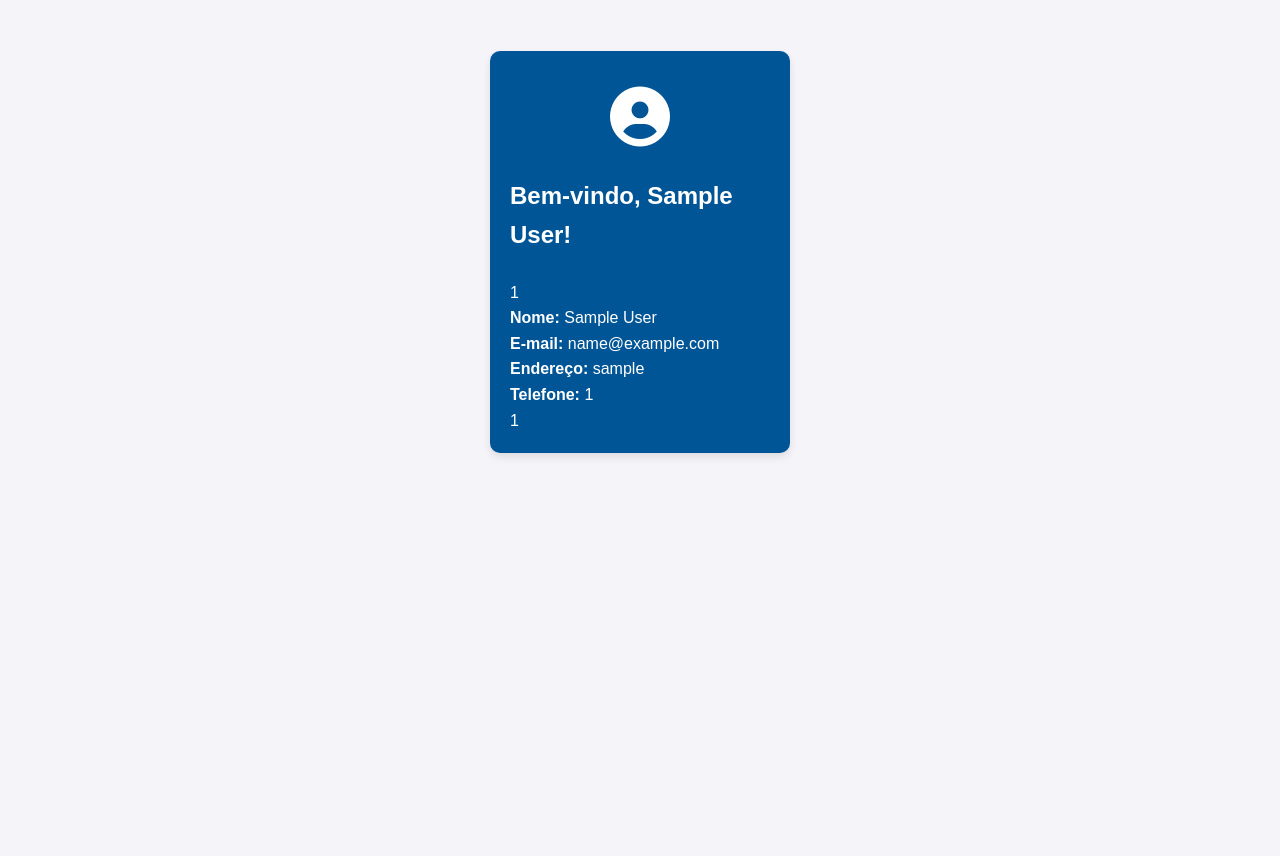
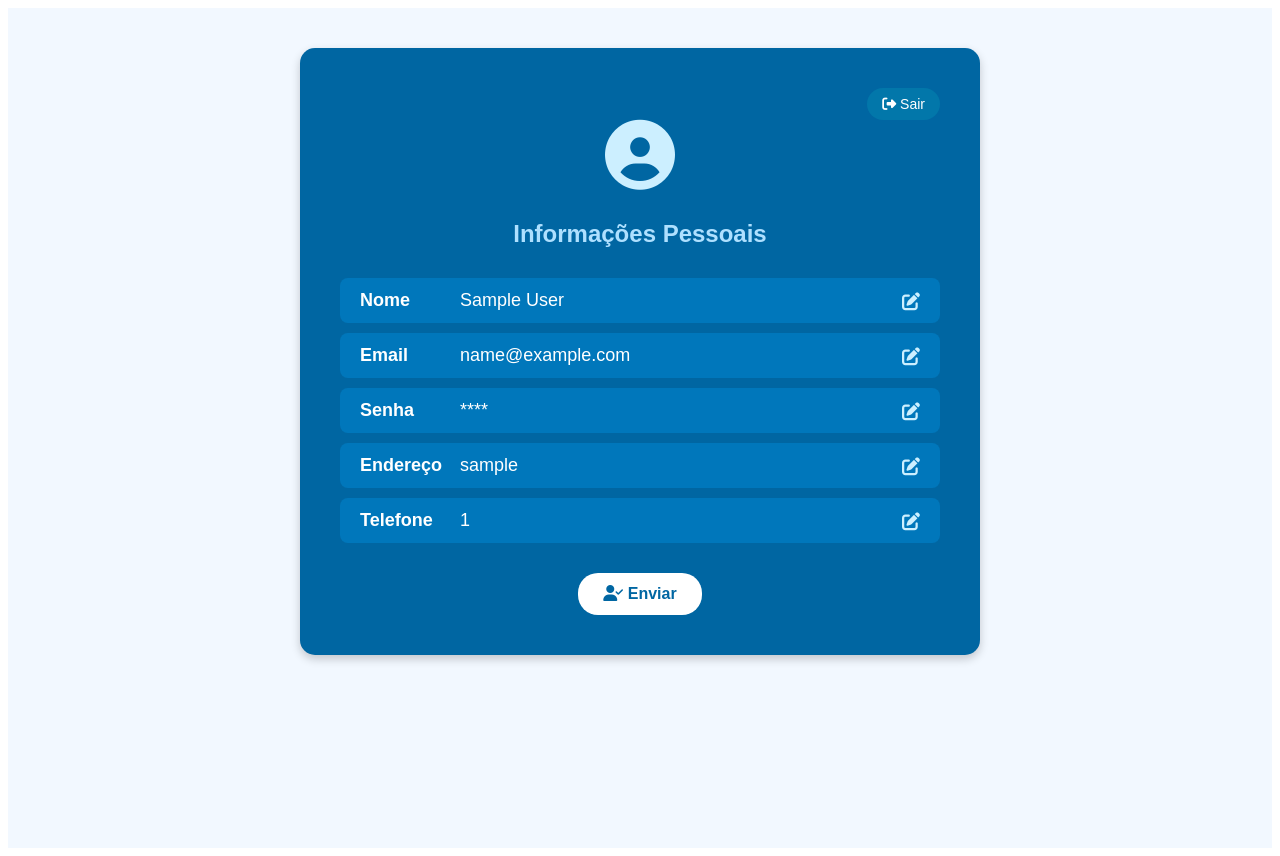
Before and after one commit to Fnnathan/ONG-Petlar, a PHP site: page /perfilUsuario.php in a window 1280 px wide. Before the commit the page ends 457 px from the top, so only its background shows below. Run offline with PHP 8.4, Linux system fonts and the light colour scheme; the visitor is signed in with stand-in values (Sample User, id 1).

Commit message:
Update perfilUsuario.php

```diff
--- a/public/perfilUsuario.php
+++ b/public/perfilUsuario.php
@@ -8,42 +8,171 @@ if (!isset($_SESSION['logado']) || $_SESSION['logado'] != 'sim') {
 ?>
 
 <!DOCTYPE html>
-<html lang="en">
-
+<html lang="pt-br">
 <head>
     <meta charset="UTF-8">
     <meta name="viewport" content="width=device-width, initial-scale=1.0">
-    <title>Favoritos</title>
-     <link rel="stylesheet" href="./css/estilo.css">
+    <title>Perfil do Usuário - PETLAR</title>
     <link rel="stylesheet" href="https://cdnjs.cloudflare.com/ajax/libs/font-awesome/6.4.0/css/all.min.css">
+    <style>
+        /* ======== CSS isolado apenas para o perfil ======== */
+        .perfil-container {
+            background-color: #f2f8ff;
+            min-height: 100vh;
+            display: flex;
+            flex-direction: column;
+            align-items: center;
+            padding-top: 40px;
+            font-family: Arial, Helvetica, sans-serif;
+        }
 
+        .perfil-caixa {
+            background-color: #0066a2;
+            color: white;
+            width: 600px;
+            border-radius: 15px;
+            box-shadow: 0 4px 10px rgba(0,0,0,0.2);
+            padding: 40px;
+        }
+
+        .perfil-topo {
+            display: flex;
+            justify-content: flex-end;
+        }
+
+        .perfil-btn-sair {
+            text-decoration: none;
+            color: white;
+            background-color: #0277aa;
+            padding: 8px 15px;
+            border-radius: 20px;
+            transition: 0.3s;
+            font-size: 14px;
+        }
+
+        .perfil-btn-sair:hover {
+            background-color: #015d82;
+        }
+
+        .perfil-icone {
+            text-align: center;
+            margin-bottom: 30px;
+        }
+
+        .perfil-icone i {
+            font-size: 70px;
+            color: #ccefff;
+        }
+
+        .perfil-titulo {
+            text-align: center;
+            color: #aee0ff;
+            font-size: 24px;
+            margin-bottom: 30px;
+        }
+
+        .perfil-linha {
+            display: flex;
+            justify-content: space-between;
+            align-items: center;
+            background-color: #0077bb;
+            padding: 12px 20px;
+            border-radius: 8px;
+            margin: 10px 0;
+            font-size: 18px;
+        }
+
+        .perfil-linha strong {
+            width: 100px;
+        }
+
+        .perfil-linha span {
+            flex: 1;
+            text-align: left;
+        }
+
+        .perfil-editar {
+            color: #ccefff;
+            cursor: pointer;
+            transition: 0.3s;
+        }
+
+        .perfil-editar:hover {
+            color: white;
+        }
+
+        .perfil-btn-enviar {
+            background-color: white;
+            color: #0066a2;
+            font-weight: bold;
+            border: none;
+            border-radius: 20px;
+            padding: 12px 25px;
+            cursor: pointer;
+            font-size: 16px;
+            display: block;
+            margin: 30px auto 0;
+            transition: 0.3s;
+        }
+
+        .perfil-btn-enviar:hover {
+            background-color: #e6f5ff;
+        }
+    </style>
 </head>
 
 <body>
+    <div class="perfil-container">
 
-<br><br>
-<div class="icone-grande">
-       <i class="bi bi-person-circle"></i>
+        <div class="perfil-caixa">
+            <div class="perfil-topo">
+                <a href="../controle/deslogar.php" class="perfil-btn-sair">
+                    <i class="fa-solid fa-right-from-bracket"></i> Sair
+                </a>
             </div>
 
-    <div class="caixa-azul">
-         <!-- Ícone de usuário -->
-        <div class="user-icon">
-        <i class="fas fa-user-circle"></i>
+            <div class="perfil-icone">
+                <i class="fa-solid fa-user-circle"></i>
             </div>
 
-    <h2>Bem-vindo, <?php echo $_SESSION['nome']; ?>!</h2> <br>
-    <?php echo $_SESSION['foto']; ?>
+            <h2 class="perfil-titulo">Informações Pessoais</h2>
 
-
-    <br>
-        <p><strong>Nome:</strong> <?php echo $_SESSION['nome']; ?></p>
-        <p><strong>E-mail:</strong> <?php echo $_SESSION['email']; ?></p>
-        <p><strong>Endereço:</strong> <?php echo $_SESSION['endereco_usuario']; ?></p>
-        <p><strong>Telefone:</strong> <?php echo $_SESSION['telefone']; ?></p>
-        <p><?php echo $_SESSION['foto']; ?></p> <!-- Supondo que a foto esteja armazenada em $_SESSION['foto'] -->
+            <div class="perfil-linha">
+                <strong>Nome</strong>
+                <span><?php echo $_SESSION['nome']; ?></span>
+                <i class="fa-solid fa-pen-to-square perfil-editar"></i>
             </div>
 
+            <div class="perfil-linha">
+                <strong>Email</strong>
+                <span><?php echo $_SESSION['email']; ?></span>
+                <i class="fa-solid fa-pen-to-square perfil-editar"></i>
+            </div>
+
+            <div class="perfil-linha">
+                <strong>Senha</strong>
+                <span>****</span>
+                <i class="fa-solid fa-pen-to-square perfil-editar"></i>
+            </div>
+
+            <div class="perfil-linha">
+                <strong>Endereço</strong>
+                <span><?php echo $_SESSION['endereco_usuario']; ?></span>
+                <i class="fa-solid fa-pen-to-square perfil-editar"></i>
+            </div>
+
+            <div class="perfil-linha">
+                <strong>Telefone</strong>
+                <span><?php echo $_SESSION['telefone']; ?></span>
+                <i class="fa-solid fa-pen-to-square perfil-editar"></i>
+            </div>
+
+            <button class="perfil-btn-enviar">
+                <i class="fa-solid fa-user-check"></i> Enviar
+            </button>
+        </div>
+
+    </div>
 </body>
 
 </html>
```
Lines whose indentation alone changed are shown as unchanged.
